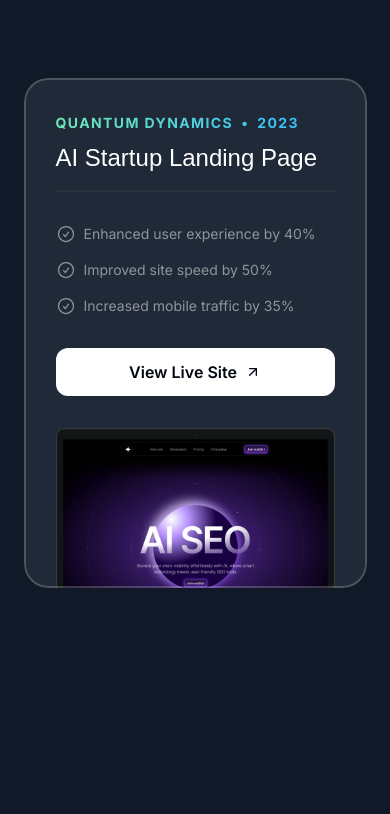
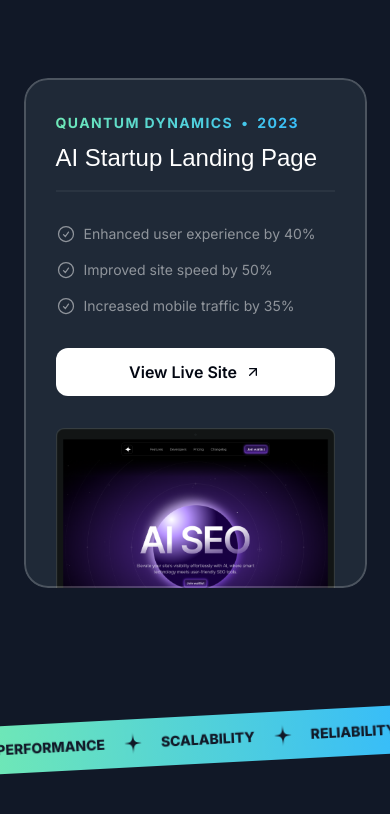
Before and after one commit to cherchezvous-uyen/uyen-porfolio, a Next.js app in the folder starter-template/: page / in a window 390 px wide. Shown: the part 1946-2760 px from the top of the page. Before the commit the page ends 2598 px from the top, so only its background shows below. Built offline with nearby package versions, Linux system fonts and the light colour scheme; a web font is replaced by a local one.

Commit message:
done tape

```diff
--- a/starter-template/src/app/page.tsx
+++ b/starter-template/src/app/page.tsx
@@ -1,6 +1,8 @@
 import {Header} from"@/sections/Header";
 import {HeroSection} from"@/sections/Hero";
 import { ProjectsSection } from "@/sections/Projects";
+import { TapeSection } from "@/sections/Tape";
+
 
 export default function Home() {
   return (
@@ -8,6 +10,7 @@
       <Header/>
       <HeroSection/>
       <ProjectsSection/>
+      <TapeSection/>
     </div>
   );
 }
--- a/starter-template/src/sections/Tape.tsx
+++ b/starter-template/src/sections/Tape.tsx
@@ -1,3 +1,19 @@
+import StarIcon from '@/assets/icons/star.svg';
+const words= ["Performance", "Scalability", "Reliability", "Innovation", "Efficiency", "Sustainability", "Collaboration", "Agility", "Security", "Flexibility"];
 export const TapeSection = () => {
-  return <div>Tape Section</div>;
+  return (
+  <div className='py-16 lg:py-24'>
+    <div className='bg-gradient-to-r from-emerald-300 to-sky-400 overflow-x-clip -rotate-3 -mx-1'>
+      <div className='flex [mask-image:linear-gradient(to right, transparent, black_10%, black_90%, transparent)]'>
+        <div className='flex flex-none gap-4 py-3'>{words.map(word=> (
+          <div key={word} className='inline-flex gap-4 items-center' >
+            <span className='text-gray-900 uppercase font-extrabold text-sm'>{word}</span>
+            <StarIcon className="size-6 text-gray-900"/>
+          </div>
+    ))}
+        </div>
+      </div>
+    </div>
+  </div>
+  );
 };
```
